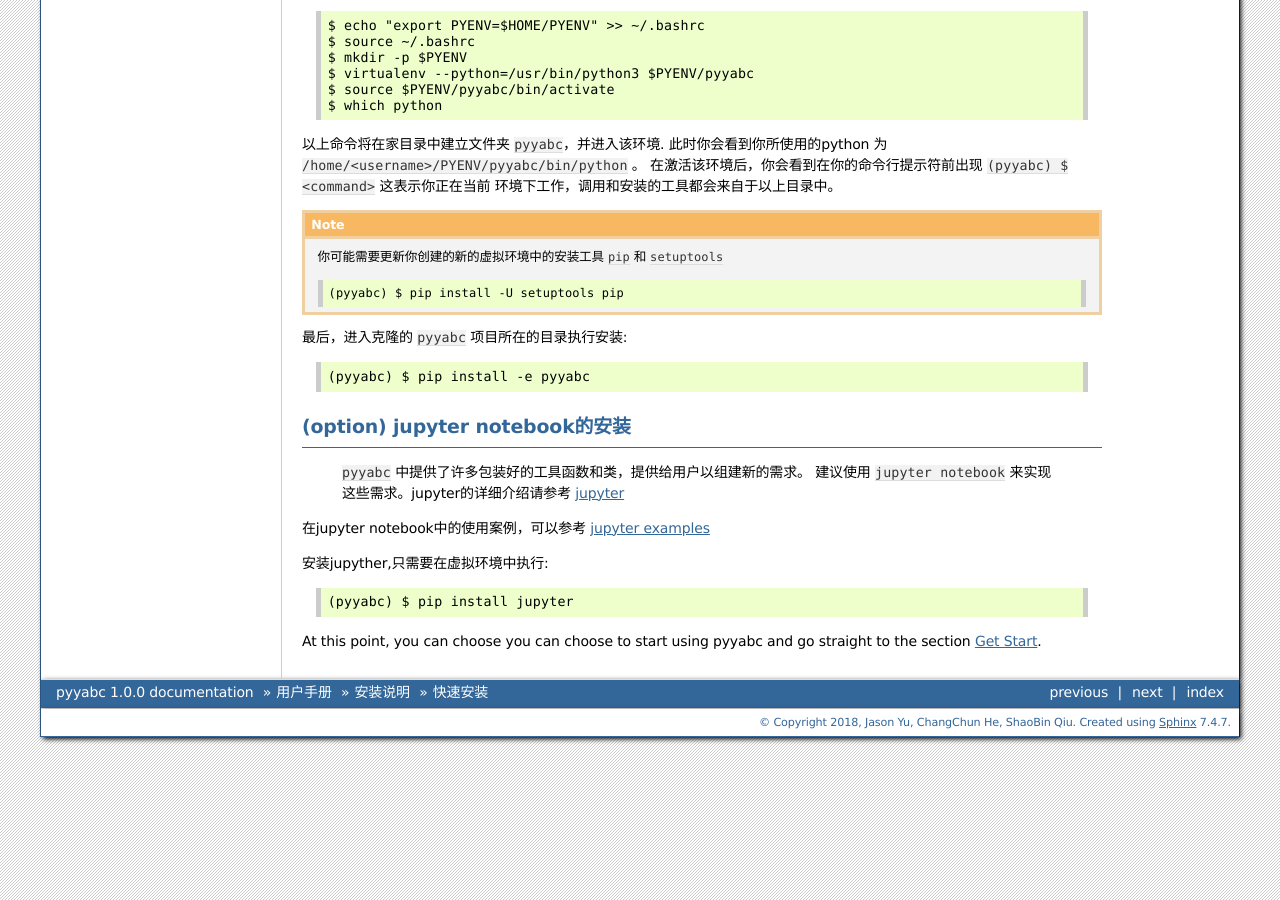
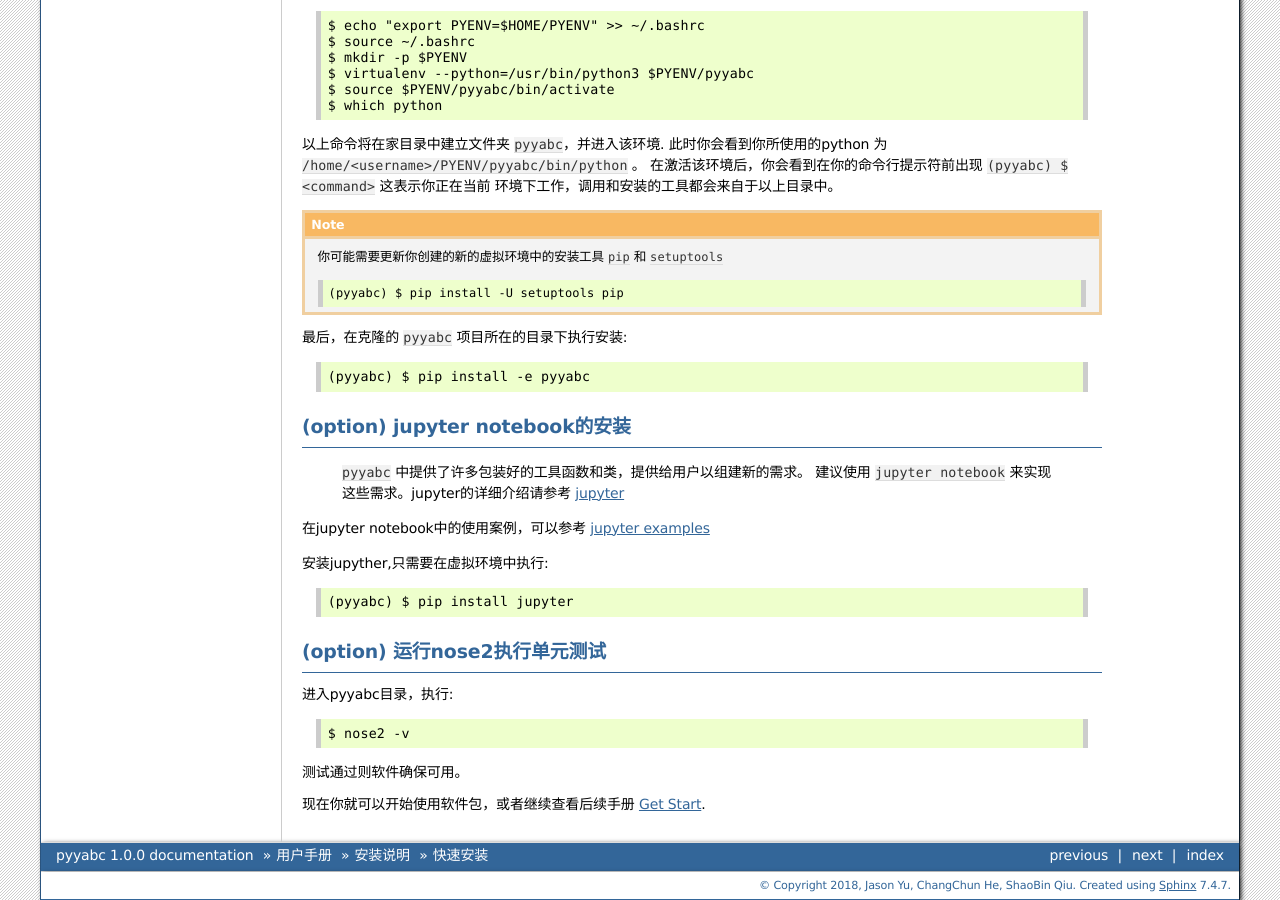
Before and after one commit to scut-ccmp/sagar, a Sphinx documentation site: the page built from docs/source/installation/quick_install.rst, in a window 1280 px wide and 900 px high, scrolled down 852 px. Built offline with Sphinx 7.4.7, drawn with Linux system fonts in a browser that asks for light colours; some of the changed text lies outside the part shown.

```diff
--- a/docs/source/installation/quick_install.rst
+++ b/docs/source/installation/quick_install.rst
@@ -75,7 +75,7 @@ virtual environment进行独立python环境的管理。
 
     (pyyabc) $ pip install -U setuptools pip
 
-最后，进入克隆的 ``pyyabc`` 项目所在的目录执行安装::
+最后，在克隆的 ``pyyabc`` 项目所在的目录下执行安装::
 
     (pyyabc) $ pip install -e pyyabc
 
@@ -93,5 +93,13 @@ virtual environment进行独立python环境的管理。
 
     (pyyabc) $ pip install jupyter
 
-At this point, you can choose you can choose to start using
-pyyabc and go straight to the section :ref:`get-started`.
+(option) 运行nose2执行单元测试
++++++++++++++++++++++++++++++++++++++++++
+
+进入pyyabc目录，执行::
+
+    $ nose2 -v
+
+测试通过则软件确保可用。
+
+现在你就可以开始使用软件包，或者继续查看后续手册 :ref:`get-started`.
```
Also changed, not shown: docs/source/installation/virtual_environment.rst (+10 -39 lines).
